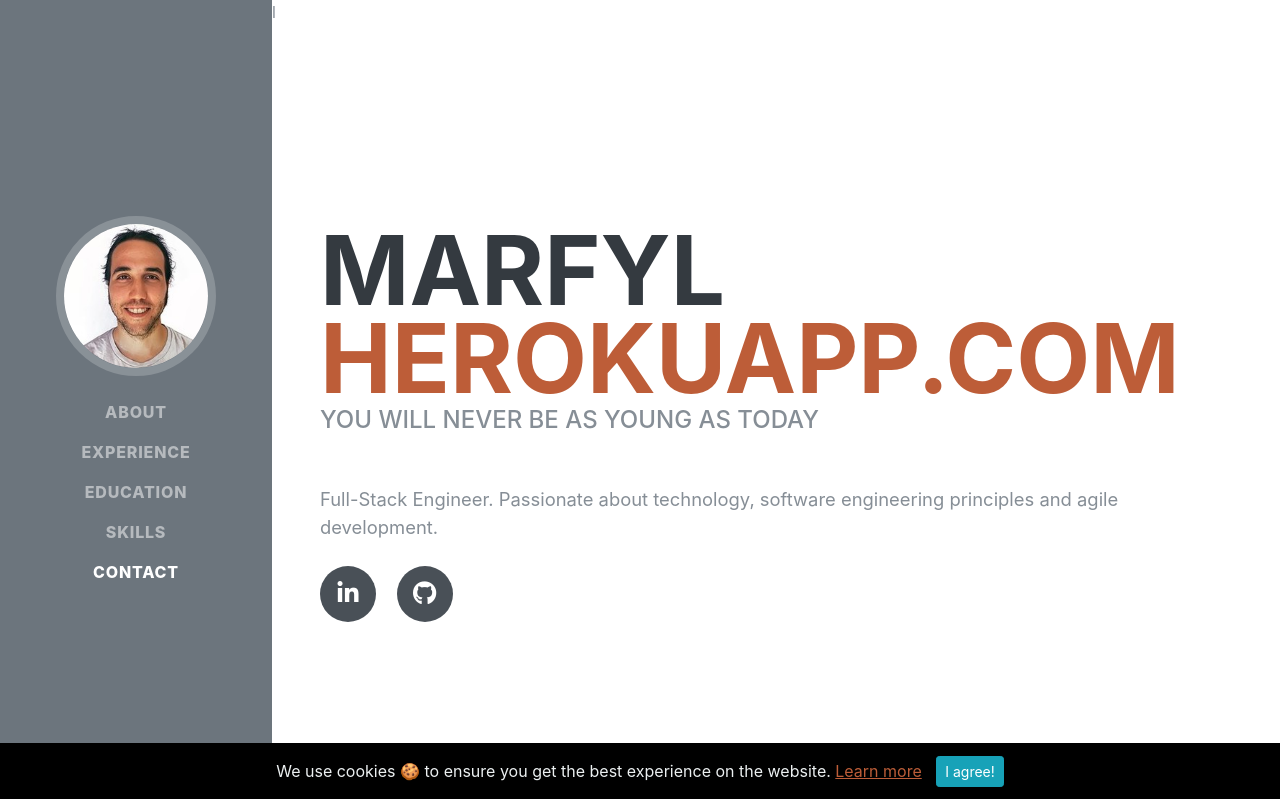
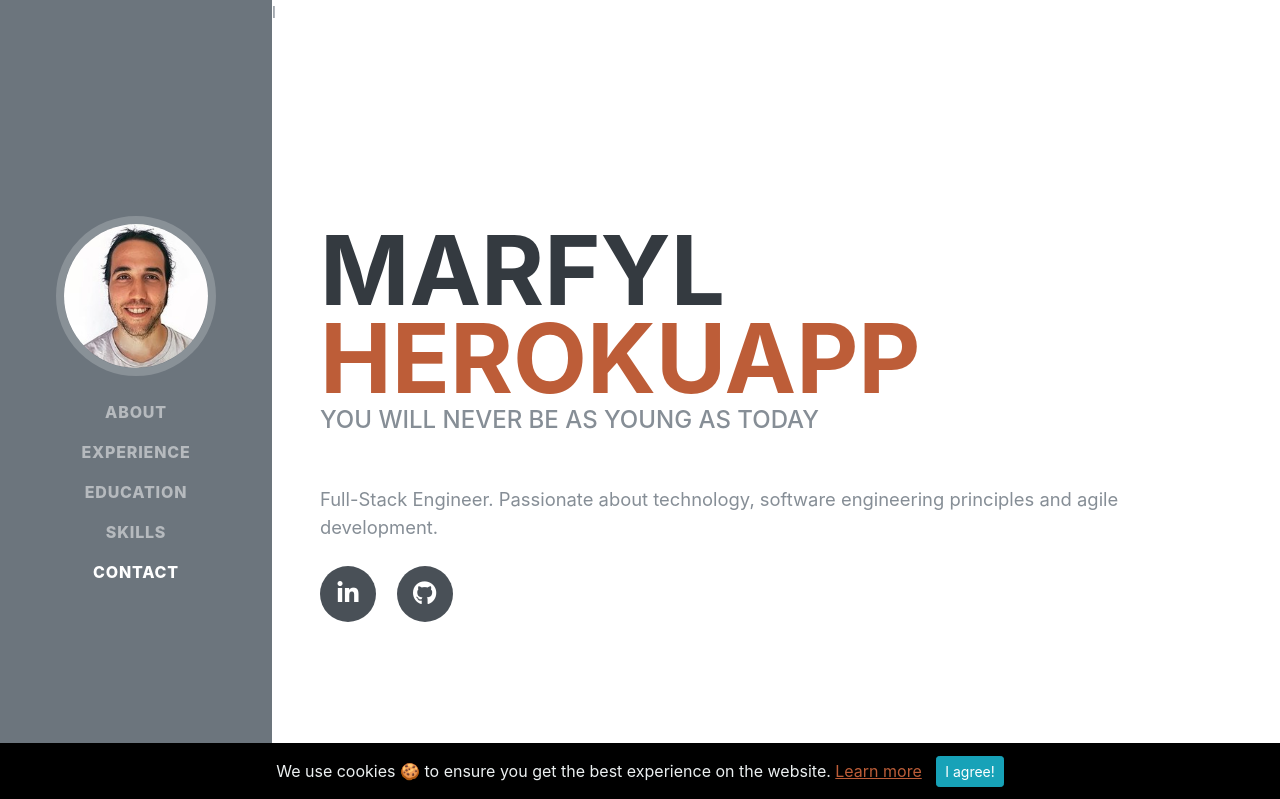
Before and after one commit to marfyl/django-curriculum-landing, a Django app: page / in a window 1280 px wide. Shown: the top 799 px of the page. Run offline with Django 3.2, Linux system fonts and the light colour scheme; some libraries are stand-ins or nearby versions; some web fonts are replaced.

Commit message:
Update about

```diff
--- a/landing/templates/landing/about.html
+++ b/landing/templates/landing/about.html
@@ -1,6 +1,9 @@
 <section class="resume-section p-3 p-lg-5 d-flex align-items-center" id="about">
   <div class="w-100">
-    <h1 class="mb-0">Marfyl <span class="text-primary">herokuapp.com</span></h1>
+
+    <h1 class="mb-0">Marfyl
+      <span class="text-primary">herokuapp</span>
+    </h1>
     <div class="subheading mb-5">
       You will never be as young as today
     </div>
```
